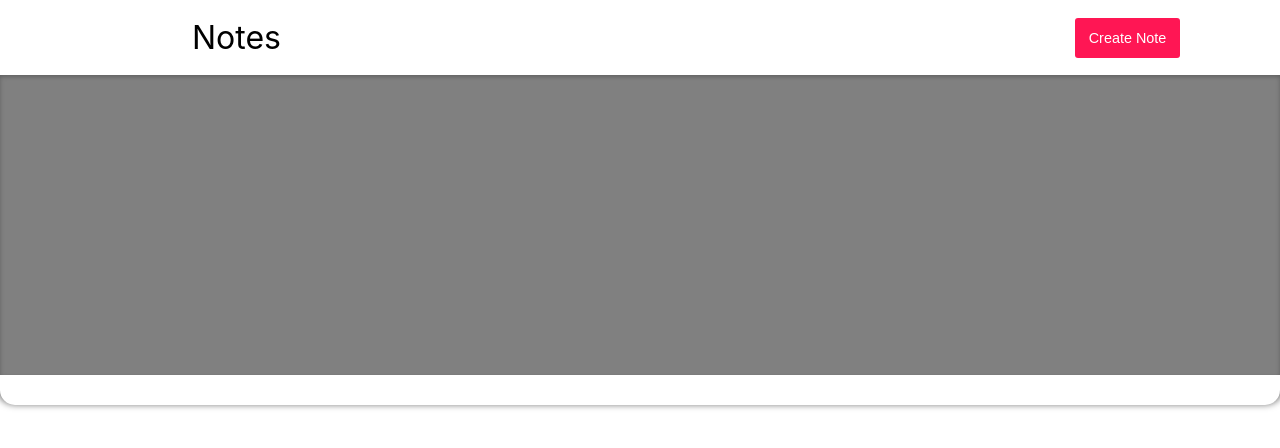
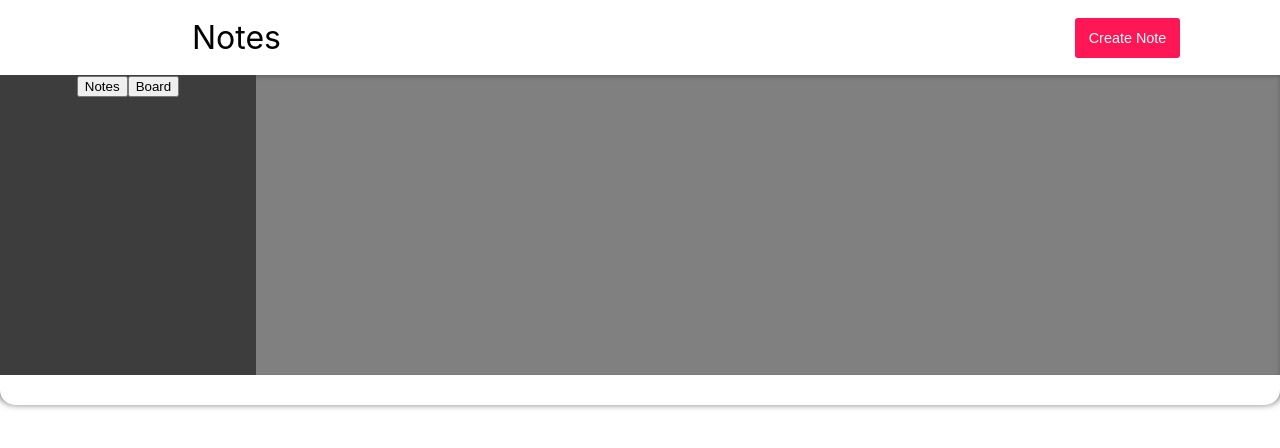
Before and after one commit to Flakari/notes, a React (Create React App) app: page / in a window 1280 px wide. Both pictures are taken after a click on the element "Expand Menu". Shown: the top 448 px of the page. Built offline with nearby package versions, Linux system fonts and the light colour scheme.

Commit message:
Added new menu for note board and rearranged the notes menu to include it

```diff
--- a/src/App.tsx
+++ b/src/App.tsx
@@ -1,7 +1,7 @@
 import './App.css';
 import Header from './components/Header/Header';
 import EditorContainer from './containers/EditorContainer/EditorContainer';
-import NotesContainer from './components/NotesContainer/NotesContainer';
+import MenuContainer from './components/MenuContainer/MenuContainer';
 
 import { connect } from 'react-redux';
 
@@ -14,7 +14,7 @@ function App(props: PropTypes) {
 	return (
 		<div className="App">
 			<Header />
-			<NotesContainer />
+			<MenuContainer />
 			{(props.showEditor && props.currentNoteId !== '') && <EditorContainer key={props.currentNoteId} id={props.currentNoteId} />}
 		</div>
 	);
--- /dev/null
+++ b/src/components/BoardMenu/BoardMenu.tsx
@@ -0,0 +1,7 @@
+const BoardMenu = () => {
+    return (
+        <div></div>
+    );
+};
+
+export default BoardMenu;
--- a/src/components/NotesContainer/NotesContainer.module.css
+++ b/src/components/MenuContainer/MenuContainer.module.css
@@ -1,8 +1,3 @@
-.btn {
-    display: inline-block;
-    margin-left: 10px;
-}
-
 #MenuToggle {
     cursor: pointer;
     width: 100%;
@@ -28,7 +23,9 @@
     transform: translateY(0);
 }
 
-.NoteContainer {
+#MenuContainer {
+    display: grid;
+    grid-template-columns: 20% 1fr;
     width: 100%;
     position: absolute;
     z-index: 11;
@@ -38,3 +35,7 @@
     transition: transform 0.5s ease-in;
     box-shadow: inset 0px 2px 4px #00000040;
 }
+
+#MenuButtonContainer {
+    background-color: rgb(61, 61, 61);
+}
--- /dev/null
+++ b/src/components/MenuContainer/MenuContainer.tsx
@@ -0,0 +1,62 @@
+import { useState, useRef } from 'react';
+import { Transition } from 'react-transition-group';
+
+import NoteMenu from '../NoteMenu/NoteMenu';
+import BoardMenu from '../BoardMenu/BoardMenu';
+import classes from './MenuContainer.module.css';
+
+const MenuContainer = () => {
+    const [showNotesMenu, setShowNotesMenu] = useState(true);
+    const [showFull, setShowFull] = useState(false);
+
+    const showNotes = () => {
+        setShowNotesMenu(true);
+    };
+
+    const showBoard = () => {
+        setShowNotesMenu(false);
+    };
+
+    const containerRef = useRef(null);
+
+    const duration = 500;
+
+    const transitionStyles: { [id: string]: React.CSSProperties } = {
+        entering: { transform: 'translateY(300px)' },
+        entered: { transform: 'translateY(300px)' },
+        exited: { visibility: 'hidden' }
+    };
+
+    const defaultStyle = {
+        transition: `transform ${duration} ease-in`,
+        transform: 'translateY(0)'
+    };
+
+    const containerToggle = () => {
+        setShowFull(prevState => !prevState);
+    };
+
+    const props = {
+        containerToggle
+    }
+
+    return (
+        <>
+            <Transition in={showFull} timeout={duration} nodeRef={containerRef}>
+                {(state) => (
+                    <div style={{ ...defaultStyle, ...transitionStyles[state] }} id={classes.MenuContainer} ref={containerRef}>
+                        <div id={classes.MenuButtonContainer}>
+                            <button onClick={showNotes}>Notes</button>
+                            <button onClick={showBoard}>Board</button>
+                        </div>
+                        {showNotesMenu ? <NoteMenu props={props} /> : <BoardMenu />}
+                    </div>
+                )}
+            </Transition>
+            <div id={classes.MenuToggle} className={showFull ? classes.expanded : classes.collapsed} onClick={containerToggle} aria-label={!showFull ? 'Expand Menu' : 'Collapse Menu'}></div>
+        </>
+
+    );
+};
+
+export default MenuContainer;
--- /dev/null
+++ b/src/components/NoteMenu/NoteMenu.module.css
@@ -0,0 +1,4 @@
+.btn {
+    display: inline-block;
+    margin-left: 10px;
+}
--- /dev/null
+++ b/src/components/NoteMenu/NoteMenu.tsx
@@ -0,0 +1,52 @@
+import { connect } from 'react-redux';
+import { Dispatch } from 'redux';
+
+import { Note } from '../../store/reducer';
+import classes from './NoteMenu.module.css';
+
+interface PropTypes {
+    props: { containerToggle: () => void };
+    showNote: (id: string) => {};
+    deleteNote: (id: string) => {};
+    notes: Note[];
+    currentNoteId: string;
+}
+
+const NotesContainer = (props: PropTypes) => {
+    const itemClickHandler = (id: string) => {
+        props.showNote(id);
+        props.props.containerToggle();
+    };
+
+    return (
+        <div className={classes.NoteMenu}>
+            <ul>
+                {props.notes.filter(item => item.id !== props.currentNoteId).map(item => {
+                    return (
+                        <li key={item.id}>
+                            <span onClick={() => itemClickHandler(item.id)}>{item.title || 'Untitled'}</span>
+                            <button className={classes.btn} onClick={() => props.deleteNote(item.id)}>X</button>
+                        </li>
+                    );
+                })}
+            </ul>
+        </div>
+
+    );
+};
+
+const mapStateToProps = (state: any) => {
+    return {
+        notes: state.notes,
+        currentNoteId: state.currentNoteId
+    }
+}
+
+const mapDispatchToProps = (dispatch: Dispatch) => {
+    return {
+        showNote: (id: string) => dispatch({ type: 'SHOW_NOTE', id }),
+        deleteNote: (id: string) => dispatch({ type: 'DELETE_NOTE', id })
+    }
+};
+
+export default connect(mapStateToProps, mapDispatchToProps)(NotesContainer);
--- a/src/components/NotesContainer/NotesContainer.tsx
+++ /dev/null
@@ -1,77 +0,0 @@
-import { useState, useRef } from 'react';
-import { connect } from 'react-redux';
-import { Dispatch } from 'redux';
-import { Transition } from 'react-transition-group';
-
-import { Note } from '../../store/reducer';
-import classes from './NotesContainer.module.css';
-
-interface PropTypes {
-    showNote: (id: string) => {};
-    deleteNote: (id: string) => {};
-    notes: Note[];
-    currentNoteId: string;
-}
-
-const NotesContainer = (props: PropTypes) => {
-    const [showFull, setShowFull] = useState(false);
-    const containerRef = useRef(null);
-
-    const duration = 500;
-
-    const transitionStyles: { [id: string]: React.CSSProperties } = {
-        entering: { transform: 'translateY(300px)' },
-        entered: { transform: 'translateY(300px)' },
-        exited: { visibility: 'hidden' }
-    };
-
-    const defaultStyle = {
-        transition: `transform ${duration} ease-in`,
-        transform: 'translateY(0)'
-    };
-
-    const containerToggle = () => {
-        setShowFull(prevState => !prevState);
-    };
-
-    const itemClickHandler = (id: string) => {
-        props.showNote(id);
-        containerToggle();
-    };
-
-    return (
-        <div id={classes.MenuContainer}>
-            <Transition in={showFull} timeout={duration} nodeRef={containerRef}>
-                {(state) => <div style={{ ...defaultStyle, ...transitionStyles[state] }} className={classes.NoteContainer} ref={containerRef}>
-                    <ul>
-                        {props.notes.filter(item => item.id !== props.currentNoteId).map(item => {
-                            return (
-                                <li key={item.id}>
-                                    <span onClick={() => itemClickHandler(item.id)}>{item.title || 'Untitled'}</span>
-                                    <button className={classes.btn} onClick={() => props.deleteNote(item.id)}>X</button>
-                                </li>
-                            );
-                        })}
-                    </ul>
-                </div>}
-            </Transition>
-            <div id={classes.MenuToggle} className={showFull ? classes.expanded : classes.collapsed} onClick={containerToggle} aria-label={!showFull ? 'Expand Menu' : 'Collapse Menu'}></div>
-        </div>
-    );
-};
-
-const mapStateToProps = (state: any) => {
-    return {
-        notes: state.notes,
-        currentNoteId: state.currentNoteId
-    }
-}
-
-const mapDispatchToProps = (dispatch: Dispatch) => {
-    return {
-        showNote: (id: string) => dispatch({ type: 'SHOW_NOTE', id }),
-        deleteNote: (id: string) => dispatch({ type: 'DELETE_NOTE', id })
-    }
-};
-
-export default connect(mapStateToProps, mapDispatchToProps)(NotesContainer);
--- a/src/containers/EditorContainer/EditorContainer.tsx
+++ b/src/containers/EditorContainer/EditorContainer.tsx
@@ -92,7 +92,7 @@ const EditorContainer = ({ id, saveNote, saveTitle, content }: PropTypes) => {
             const blockType = editorState.getCurrentContent().getBlockForKey(selection.getStartKey()).getType();
 
             if (blockType === "unordered-list-item" || blockType === "ordered-list-item") {
-                const newState = RichUtils.onTab(e, editorState, 6);
+                const newState = RichUtils.onTab(e, editorState, 4);
                 setEditorState(newState);
             } else {
                 const newState = Modifier.replaceText(editorState.getCurrentContent(), selection, '\t');
```
Also changed, not shown: src/containers/NoteBoard/NoteBoard.tsx (added, +7 -0 lines).
